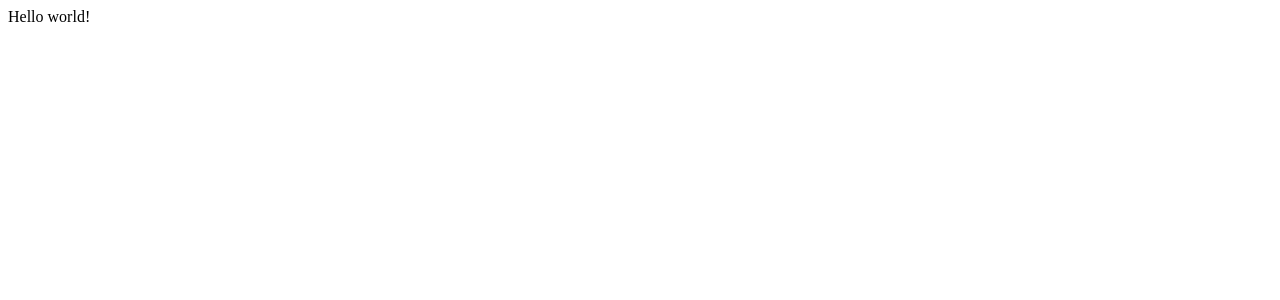
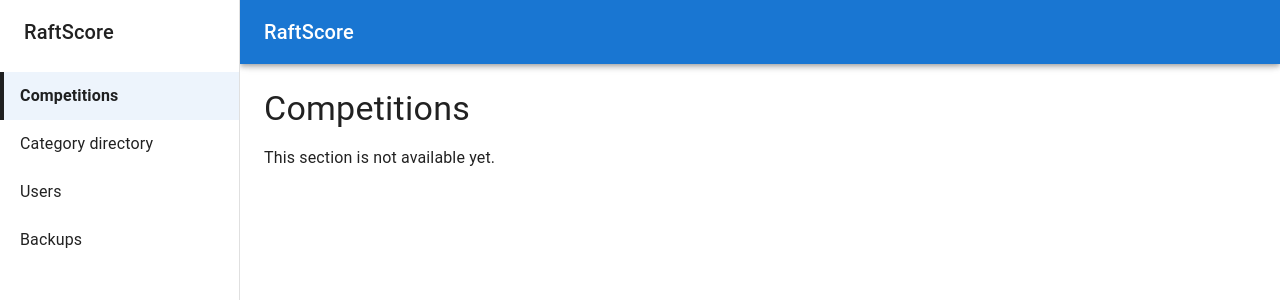
Before and after one commit to vadim-vainshtein/RaftScore, a React (Vite) app in the folder frontend/: page /users in a window 1280 px wide. Shown: the top 300 px of the page. Built offline with nearby package versions, Linux system fonts and the light colour scheme.

Commit message:
Add responsive application shell

```diff
--- a/frontend/package.json
+++ b/frontend/package.json
@@ -11,6 +11,9 @@
     "test": "vitest run"
   },
   "dependencies": {
+    "@emotion/react": "^11.14.0",
+    "@emotion/styled": "^11.14.1",
+    "@mui/material": "^9.5.0",
     "react": "^19.2.8",
     "react-dom": "^19.2.8"
   },
--- a/frontend/src/App.tsx
+++ b/frontend/src/App.tsx
@@ -1,11 +1,91 @@
-import './App.css'
+import {useEffect, useState} from 'react'
+import en from './en.json'
+import {AppBar, Box, Button, CssBaseline, Drawer, List, ListItem, ListItemButton, ListItemText, Toolbar, Typography, useMediaQuery, useTheme} from '@mui/material'
+
+const routes = [
+  {path: '/competitions', label: en.navigation.competitions},
+  {path: '/categories', label: en.navigation.categories},
+  {path: '/users', label: en.navigation.users},
+  {path: '/backups', label: en.navigation.backups},
+] as const
+
+const drawerWidth = 240
 
 function App() {
-    return (
-        <>
-            <main>Hello world!</main>
-        </>
-    )
+  const [path, setPath] = useState(window.location.hash.slice(1) || '/')
+  const [menuOpen, setMenuOpen] = useState(false)
+  const theme = useTheme()
+  const desktopQuery = theme.breakpoints.up('md').replace(/^@media\s*/, '')
+  const isDesktop = useMediaQuery(desktopQuery)
+
+  useEffect(() => {
+    const media = window.matchMedia(desktopQuery)
+    const closeOnDesktop = (event: MediaQueryListEvent) => {
+      if (event.matches) setMenuOpen(false)
+    }
+    media.addEventListener('change', closeOnDesktop)
+    return () => media.removeEventListener('change', closeOnDesktop)
+  }, [desktopQuery])
+
+  useEffect(() => {
+    const onPopState = () => setPath(window.location.hash.slice(1) || '/')
+    window.addEventListener('hashchange', onPopState)
+    return () => window.removeEventListener('hashchange', onPopState)
+  }, [])
+
+  const activeRoute = routes.find(route => path === route.path || path.startsWith(`${route.path}/`))
+  const title = path === '/' ? en.navigation.competitions : activeRoute?.label ?? en.placeholder.notFound
+
+  const navigation = (
+    <Box component="nav" aria-label={en.app.navigation} sx={{width: drawerWidth}}>
+      <Toolbar><Typography variant="h6">{en.app.name}</Typography></Toolbar>
+      <List>
+        {routes.map(route => (
+          <ListItem key={route.path} disablePadding>
+          <ListItemButton
+            component="a"
+            href={`#${route.path}`}
+            selected={activeRoute?.path === route.path || (path === '/' && route.path === '/competitions')}
+            sx={{borderLeft: '4px solid transparent', '&.Mui-selected': {borderLeftColor: 'currentColor', '& .MuiListItemText-primary': {fontWeight: 'bold'}}}}
+            aria-current={activeRoute?.path === route.path || (path === '/' && route.path === '/competitions') ? 'page' : undefined}
+            onClick={event => {
+              if (event.button !== 0 || event.metaKey || event.ctrlKey || event.shiftKey || event.altKey) return
+              event.preventDefault()
+              window.history.pushState(null, '', `#${route.path}`)
+              setPath(route.path)
+              setMenuOpen(false)
+            }}
+          >
+            <ListItemText primary={route.label}/>
+          </ListItemButton>
+          </ListItem>
+        ))}
+      </List>
+    </Box>
+  )
+
+  return (
+    <Box sx={{display: 'flex', minHeight: '100vh'}}>
+      <CssBaseline/>
+      <AppBar position="fixed" sx={{width: {md: `calc(100% - ${drawerWidth}px)`}, ml: {md: `${drawerWidth}px`}}}>
+        <Toolbar>
+          <Button color="inherit" aria-label={en.app.openNavigation} aria-expanded={menuOpen && !isDesktop} onClick={() => setMenuOpen(true)} sx={{display: {md: 'none'}, mr: 2}}>{en.app.menu}</Button>
+          <Typography variant="h6" component="div">{en.app.name}</Typography>
+        </Toolbar>
+      </AppBar>
+      <Drawer variant="temporary" slotProps={{paper: {"aria-label": en.app.navigation}}} open={menuOpen && !isDesktop} onClose={() => setMenuOpen(false)} sx={{display: {xs: 'block', md: 'none'}}}>
+        {navigation}
+      </Drawer>
+      <Drawer variant="permanent" open sx={{display: {xs: 'none', md: 'block'}, width: drawerWidth, flexShrink: 0, '& .MuiDrawer-paper': {width: drawerWidth, boxSizing: 'border-box'}}}>
+        {navigation}
+      </Drawer>
+      <Box component="main" sx={{flexGrow: 1, minWidth: 0, p: {xs: 2, sm: 3}}}>
+        <Toolbar/>
+        <Typography component="h1" variant="h4">{title}</Typography>
+        <Typography sx={{mt: 2}}>{activeRoute || path === '/' ? en.placeholder.unavailable : en.placeholder.notFoundDescription}</Typography>
+      </Box>
+    </Box>
+  )
 }
 
 export default App
--- /dev/null
+++ b/frontend/src/en.json
@@ -0,0 +1,19 @@
+{
+  "app": {
+    "name": "RaftScore",
+    "navigation": "Main navigation",
+    "openNavigation": "Open navigation",
+    "menu": "Menu"
+  },
+  "navigation": {
+    "competitions": "Competitions",
+    "categories": "Category directory",
+    "users": "Users",
+    "backups": "Backups"
+  },
+  "placeholder": {
+    "unavailable": "This section is not available yet.",
+    "notFound": "Page not found",
+    "notFoundDescription": "The requested page could not be found."
+  }
+}
--- a/frontend/src/index.css
+++ b/frontend/src/index.css
@@ -0,0 +1,4 @@
+html, body, #root {
+  min-height: 100%;
+  margin: 0;
+}
```
Also changed, not shown: 2 other files (tests, documents, lock files or other folders).
